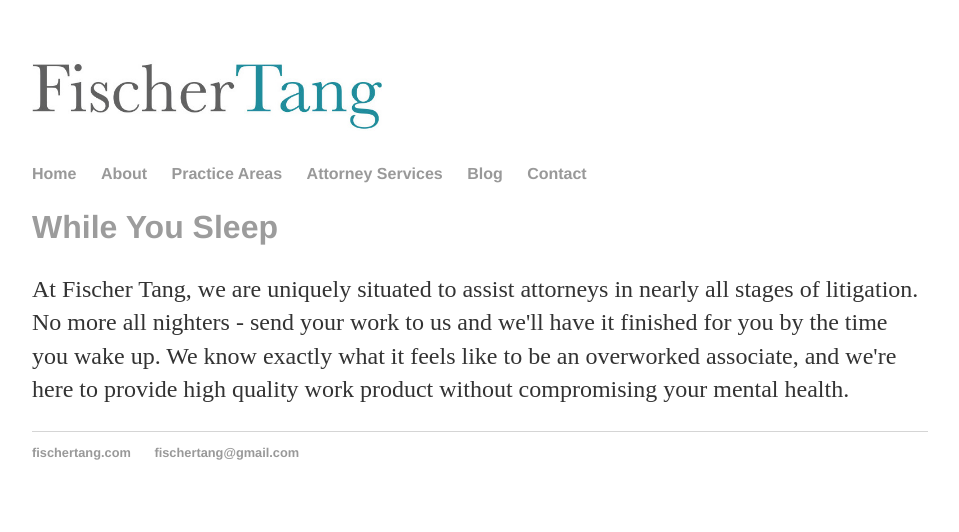
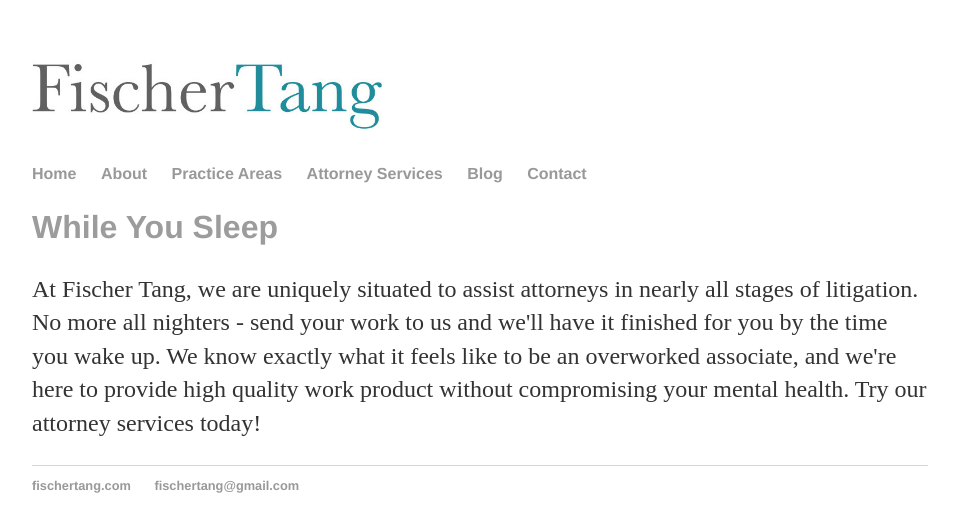
Before and after one commit to fischertang/fischertang.github.io, a Jekyll site: the page built from attorneys/index.html, in a window 1280 px wide. Shown: the top 532 px of the page, without its empty margins (160-1119 px from the left). Built offline with Jekyll 4.4.1, drawn with Linux system fonts in a browser that asks for light colours.

Commit message:
Update index.html

```diff
--- a/attorneys/index.html
+++ b/attorneys/index.html
@@ -6,6 +6,6 @@
 
   <h2>While You Sleep</h2>
 
-<p>At Fischer Tang, we are uniquely situated to assist attorneys in nearly all stages of litigation. No more all nighters - send your work to us and we'll have it finished for you by the time you wake up. We know exactly what it feels like to be an overworked associate, and we're here to provide high quality work product without compromising your mental health.
+<p>At Fischer Tang, we are uniquely situated to assist attorneys in nearly all stages of litigation. No more all nighters - send your work to us and we'll have it finished for you by the time you wake up. We know exactly what it feels like to be an overworked associate, and we're here to provide high quality work product without compromising your mental health. Try our attorney services today!
   </p>
 </div><!--/.blurb -->
```
